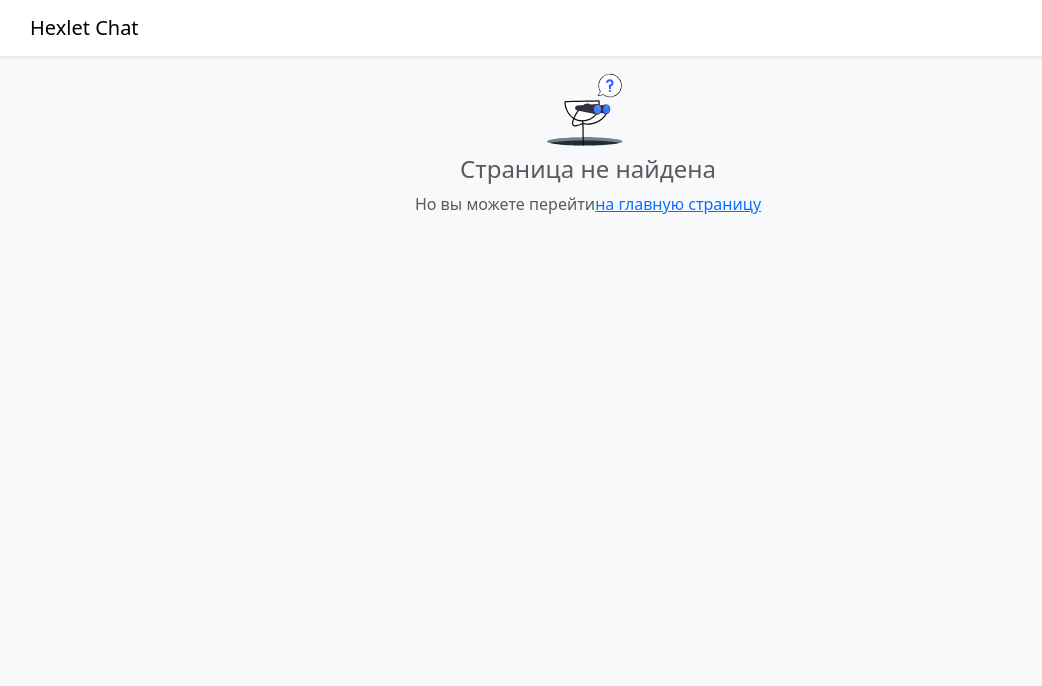
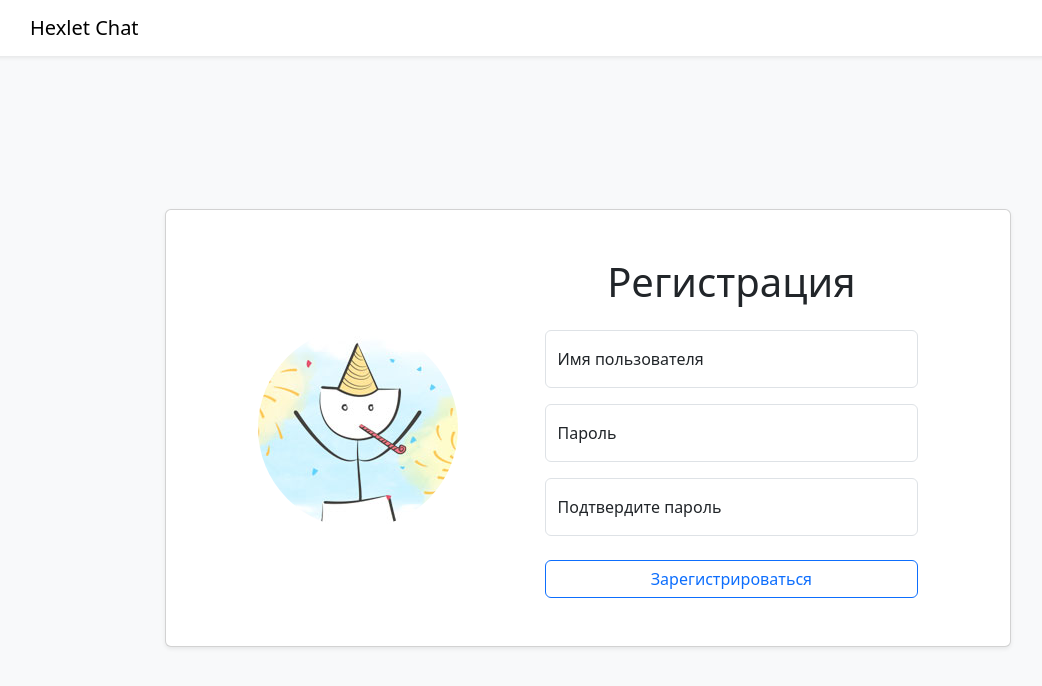
Before and after one commit to 21aLeX/frontend-project-12, a React (Create React App) app in the folder frontend/: page /signup in a window 1280 px wide. Shown: the top 686 px of the page, without its empty margins (52-1094 px from the left). Built offline with nearby package versions, Linux system fonts and the light colour scheme; no server answers.

Commit message:
seventh step

```diff
--- a/frontend/src/App.js
+++ b/frontend/src/App.js
@@ -15,6 +15,7 @@ import Login from './Components/Login.jsx';
 import AuthContext from './contexts/index.jsx';
 import Chat from './Components/Chat.jsx';
 import useAuth from './hooks/index.jsx';
+import Signup from './Components/Signup.jsx';
 
 const AuthProvider = ({ children }) => {
   const [loggedIn, setLoggedIn] = useState(false);
@@ -78,6 +79,7 @@ const App = () => (
         </Navbar>
         <Routes>
           <Route path="/login" element={<Login />} />
+          <Route path="/signup" element={<Signup />} />
           <Route
             path="/"
             element={(
--- a/frontend/src/Components/LoginForm.jsx
+++ b/frontend/src/Components/LoginForm.jsx
@@ -3,17 +3,13 @@ import { Form } from 'react-bootstrap';
 import {
   useEffect, useRef, useState,
 } from 'react';
-import { useLocation, useNavigate } from 'react-router-dom';
+import { useNavigate } from 'react-router-dom';
 import * as Yup from 'yup';
 import axios from 'axios';
+import { useTranslation } from 'react-i18next';
 import routes from '../hooks/routes.js';
 import useAuth from '../hooks/index.jsx';
 
-Yup.setLocale({
-  mixed: {
-    required: 'Заполните это поле.',
-  },
-});
 const signupSchema = Yup.object().shape({
   username: Yup.string()
     .required(),
@@ -42,6 +38,7 @@ const generateOnSubmit = (
   });
 
 const LoginForm = () => {
+  const { t, i18n } = useTranslation();
   const [status, setStatus] = useState(false);
   const navigate = useNavigate();
   const auth = useAuth();
@@ -55,7 +52,6 @@ const LoginForm = () => {
     validationSchema: signupSchema,
     onSubmit: generateOnSubmit(setStatus, auth, navigate),
   });
-  // window.localStorage.removeItem('userId');
   useEffect(() => {
     inputUserName.current.focus();
   }, []);
@@ -98,7 +94,7 @@ const LoginForm = () => {
           <Form.Label htmlFor="password">
             Пароль
           </Form.Label>
-          <div className="invalid-tooltip">Неверные имя пользователя или пароль</div>
+          <Form.Control.Feedback className="invalid-tooltip" tooltip>{t('invalidLoginPassword')}</Form.Control.Feedback>
         </div>
         <button
           type="submit"
--- /dev/null
+++ b/frontend/src/Components/Signup.jsx
@@ -0,0 +1,154 @@
+import { useFormik } from 'formik';
+import { io } from 'socket.io-client';
+import axios from 'axios';
+import * as Yup from 'yup';
+import { useRef, useState } from 'react';
+import { useNavigate } from 'react-router-dom';
+import { useTranslation } from 'react-i18next';
+import { Form } from 'react-bootstrap';
+import routes from '../hooks/routes.js';
+import useAuth from '../hooks/index.jsx';
+import image from '../signup.jpg';
+
+const generateOnSubmit = (
+  setStatusSignup,
+  auth,
+  navigate,
+) => ({ username, password }) => {
+  setStatusSignup(false);
+  axios
+    .post(routes.signupPath(), {
+      username,
+      password,
+    })
+    .then((response) => {
+      setStatusSignup(false);
+      const { data } = response;
+      auth.logIn();
+      navigate('/');
+      window.localStorage.setItem('userId', JSON.stringify(data));
+      window.localStorage.setItem('username', JSON.stringify(username));
+    })
+    .catch((error) => {
+      setStatusSignup(true);
+    });
+};
+
+const Signup = () => {
+  const { t, i18n } = useTranslation();
+  const [statusSignup, setStatusSignup] = useState(false);
+  const auth = useAuth();
+  const navigate = useNavigate();
+  const inputUserName = useRef();
+  const inputUserPassword = useRef();
+  const inputConfirmPassword = useRef();
+  const formik = useFormik({
+    validationSchema: Yup.object().shape({
+      username: Yup.string().min(3, t('minSize')).max(20, t('minSize'))
+        .required(t('onblur')),
+      password: Yup.string().min(6, t('minPass'))
+        .required(t('onblur')),
+      confirmPassword: Yup.string().oneOf([Yup.ref('password'), null], 'Пароли должны совпадать'),
+    }),
+    initialValues: {
+      username: '',
+      password: '',
+      confirmPassword: '',
+    },
+    initialErrors: {},
+    initialTouched: {},
+    onSubmit: generateOnSubmit(setStatusSignup, auth, navigate),
+  });
+  return (
+    <div className="row justify-content-center align-content-center h-100">
+      <div className="col-12 col-md-8 col-xxl-6">
+        <div className="card shadow-sm">
+          <div className="card-body d-flex flex-column flex-md-row justify-content-around align-items-center p-5">
+            <div>
+              <img src={image} className="rounded-circle" alt="Регистрация" />
+            </div>
+            <form className="w-50 form-group" onSubmit={formik.handleSubmit}>
+              <h1 className="text-center mb-4">
+                Регистрация
+              </h1>
+              <div className="form-floating mb-3">
+                <Form.Control
+                  ref={inputUserName}
+                  name="username"
+                  autoComplete="username"
+                  placeholder="От 3 до 20 символов"
+                  required
+                  id="username"
+                  className="form-control "
+                  isInvalid={(formik.errors.username && formik.touched.username) || statusSignup}
+                  onChange={formik.handleChange('username')}
+                  value={formik.values.username}
+                  onBlur={formik.handleBlur('username')}
+                />
+                <Form.Label className="form-label" htmlFor="username">Имя пользователя</Form.Label>
+                {(formik.errors.username && formik.touched.username) || statusSignup ? (
+                  <Form.Control.Feedback className="invalid-tooltip" tooltip>{formik.errors.username}</Form.Control.Feedback>
+                ) : null}
+              </div>
+              <div className="form-floating mb-3">
+                <Form.Control
+                  ref={inputUserPassword}
+                  placeholder="Не менее 6 символов"
+                  name="password"
+                  required
+                  autoComplete="new-password"
+                  type="password"
+                  id="password"
+                  className="form-control"
+                  isInvalid={(formik.errors.password && formik.touched.password) || statusSignup}
+                  onChange={formik.handleChange('password')}
+                  value={formik.values.password}
+                  onBlur={formik.handleBlur('password')}
+                />
+                <Form.Label className="form-label" htmlFor="password">
+                  Пароль
+                </Form.Label>
+                {(formik.errors.password && formik.touched.password) || statusSignup ? (
+                  <Form.Control.Feedback className="invalid-tooltip" tooltip>{formik.errors.password}</Form.Control.Feedback>
+                ) : null}
+              </div>
+              <div className="form-floating mb-4">
+                <Form.Control
+                  ref={inputConfirmPassword}
+                  placeholder="Пароли должны совпадать"
+                  required
+                  name="confirmPassword"
+                  autoComplete="new-password"
+                  type="password"
+                  id="confirmPassword"
+                  className="form-control"
+                  isInvalid={
+                    (formik.errors.confirmPassword && formik.touched.confirmPassword)
+                    || statusSignup
+                  }
+                  onChange={formik.handleChange('confirmPassword')}
+                  value={formik.values.confirmPassword}
+                  onBlur={formik.handleBlur('confirmPassword')}
+                />
+                <div className="invalid-tooltip" />
+                {statusSignup ? (
+                  <Form.Control.Feedback className="invalid-tooltip" tooltip>{t('userExists')}</Form.Control.Feedback>
+                ) : null}
+                <Form.Label className="form-label" htmlFor="confirmPassword">
+                  Подтвердите пароль
+                </Form.Label>
+                {formik.errors.confirmPassword && formik.touched.confirmPassword ? (
+                  <Form.Control.Feedback className="invalid-tooltip" tooltip>{formik.errors.confirmPassword}</Form.Control.Feedback>
+                ) : null}
+              </div>
+              <button type="submit" className="w-100 btn btn-outline-primary">
+                Зарегистрироваться
+              </button>
+            </form>
+          </div>
+        </div>
+      </div>
+    </div>
+  );
+};
+export default Signup;
--- a/frontend/src/hooks/routes.js
+++ b/frontend/src/hooks/routes.js
@@ -2,6 +2,7 @@ const apiPath = 'http://localhost:5001/api/v1';
 
 const objPath = {
   loginPath: () => [apiPath, 'login'].join('/'),
+  signupPath: () => [apiPath, 'signup'].join('/'),
   usersPath: () => [apiPath, 'data'].join('/'),
 };
 
--- a/frontend/src/locales/index.js
+++ b/frontend/src/locales/index.js
@@ -1,3 +1,4 @@
 import ru from './ru.js';
 
-export default { ru };
+const locales = { ru };
+export default locales;
--- a/frontend/src/locales/ru.js
+++ b/frontend/src/locales/ru.js
@@ -3,25 +3,13 @@ const ru = {
     languages: {
       ru: 'Русский',
     },
-    interface: {
-      rssAggregator: 'RSS агрегатор',
-      start: 'Начните читать RSS сегодня! Это легко, это красиво.',
-      example: 'Пример: https://ru.hexlet.io/lessons.rss',
-      link: 'Ссылка RSS',
-      add: 'Добавить',
-    },
     include: 'Должно быть уникальным',
     minSize: 'От 3 до 20 символов',
-    rss: 'Ресурс не содержит валидный RSS',
-    valid: 'RSS успешно загружен',
-    network: 'Ошибка сети',
-    required: 'Не должно быть пустым',
+    minPass: 'Не менее 6 символов',
+    onblur: 'Обязательное поле',
+    userExists: 'Такой пользователь уже существует',
+    invalidLoginPassword: 'Неверные имя пользователя или пароль',
     initialization: '',
-    posts: 'Посты',
-    fids: 'Фиды',
-    view: 'Просмотр',
-    modalRead: 'Читать полностью',
-    modalClose: 'Закрыть',
   },
 };
 export default ru;
--- a/frontend/src/modals/Add.jsx
+++ b/frontend/src/modals/Add.jsx
@@ -1,6 +1,6 @@
 import React, { useEffect, useRef, useState } from 'react';
-import _ from 'lodash';
 import { useFormik } from 'formik';
+import * as Yup from 'yup';
 import { Modal, Form } from 'react-bootstrap';
 import { io } from 'socket.io-client';
 import { useDispatch, useSelector } from 'react-redux';
@@ -8,101 +8,79 @@ import { useTranslation } from 'react-i18next';
 import { addChannel, setCurrentChannelId } from '../slices/slice';
 
 const socket = io('ws://localhost:5001');
-// const generateOnSubmit = ({ setItems, onHide }, setStatus, dataChat) => async ({ body }) => {
-//   const { channels } = dataChat;
-//   const isIncludes = channels.filter(({ name }) => name === body).length > 0;
-//   console.log(channels.filter(({ name }) => name === body).length);
-//   if (body.length < 3) {
-//     setStatus('minSize');
-//   } else if (isIncludes) {
-//     setStatus('include');
-//   } else if (!isIncludes) {
-//     try {
-//       const channel = { name: body, removable: true };
-//       await socket.emit('newChannel', channel);
-//       // setItems((items) => {
-//       //   items.push(item);
-//       // });
-//       onHide();
-//     } catch (err) {
-//       console.log(err);
-//     }
-//   }
-// };
-
 const Add = (props) => {
-  const [status, setStatus] = useState('');
+  const [statusButton, setStatusButton] = useState(false);
   const { t, i18n } = useTranslation();
+  const inputRef = useRef();
   const { onHide } = props;
   const dataChat = useSelector((state) => state.data.data);
   const { channels } = dataChat;
   const dispatch = useDispatch();
   const formik = useFormik({
+    validationSchema: Yup.object().shape({
+      body: Yup.string().required(t('onblur')).min(3, t('minSize')).max(20, t('minSize')),
+    }),
     initialValues: {
       body: '',
     },
+    initialErrors: {},
+    initialTouched: {},
     onSubmit: async ({ body }, { resetForm }) => {
+      setStatusButton(true);
       try {
         const isIncludes = channels.filter(({ name }) => name === body).length > 0;
-        if (body.length < 3) {
-          setStatus('minSize');
-        } else if (isIncludes) {
-          setStatus('include');
+        // ума не приложу как по другому реализовать(
+        if (isIncludes) {
+          formik.errors.body = t('include');
         } else if (!isIncludes) {
           socket.emit('newChannel', { name: body, removable: true }, ({ status: s, data }) => {
           });
           resetForm({ body: '' });
           onHide();
         }
+        setStatusButton(false);
       } catch (error) {
         console.log(error);
       }
     },
   });
-  const inputRef = useRef();
   useEffect(() => {
     inputRef.current.focus();
     socket.off('newChannel');
     socket.on('newChannel', (channel) => {
       console.log('socket');
       dispatch(setCurrentChannelId(channel.id));
-      // console.log(s);
-      console.log(channel);
       dispatch(addChannel(channel));
     });
   });
 
   return (
-    <Modal show>
+    <Modal show centered onHide={onHide}>
       <Modal.Header closeButton onHide={onHide}>
         <Modal.Title>Добавить канал</Modal.Title>
       </Modal.Header>
 
       <Modal.Body>
         <form onSubmit={formik.handleSubmit}>
-          <Form.Group>
           <div>
             <Form.Control
-                required
               ref={inputRef}
-                onChange={formik.handleChange}
-                onBlur={formik.handleBlur}
+              onChange={formik.handleChange('body')}
               value={formik.values.body}
               data-testid="input-body"
               name="body"
-                isInvalid={
-                  status !== ''
-                }
+              isInvalid={formik.errors.body && formik.touched.body}
             />
             <Form.Label htmlFor="body" className="visually-hidden">
               Имя канала
             </Form.Label>
-              <div className="invalid-feedback">{t(status)}</div>
+            {formik.errors.body && formik.touched.body ? (
+              <Form.Control.Feedback className="invalid-feedback">{formik.errors.body}</Form.Control.Feedback>
+            ) : null}
           </div>
-          </Form.Group>
           <div className="d-flex justify-content-end mt-2">
             <button onClick={onHide} type="button" className="btn btn-secondary me-2" data-dismiss="modal">Отменить</button>
-            <input type="submit" className="btn btn-primary" value="Отправить" />
+            <input disabled={statusButton} type="submit" className="btn btn-primary" value="Отправить" />
           </div>
         </form>
       </Modal.Body>
--- a/frontend/src/modals/Modal.jsx
+++ b/frontend/src/modals/Modal.jsx
@@ -32,7 +32,7 @@ const renderModal = ({ modalInfo, hideModal, setItems }) => {
   }
 
   const Component = getModal(modalInfo.type);
-  return <Component modalInfo={modalInfo} setItems={setItems} onHide={hideModal} />;
+  return <Component className="modal-dialog-centered" modalInfo={modalInfo} setItems={setItems} onHide={hideModal} />;
 };
 
 const Modal = (props) => {
--- a/frontend/src/modals/Remove.jsx
+++ b/frontend/src/modals/Remove.jsx
@@ -1,30 +1,28 @@
-import React, { useEffect } from 'react';
+import React, { useEffect, useState } from 'react';
 import { Modal, FormGroup } from 'react-bootstrap';
 import { useDispatch, useSelector } from 'react-redux';
 import { io } from 'socket.io-client';
 import { removeChannel, setCurrentChannelId } from '../slices/slice';
 
 const socket = io('ws://localhost:5001');
-const generateOnSubmit = ({ onHide }, { id }) => (e) => {
+const generateOnSubmit = ({ onHide }, { id }, setStatusButton) => (e) => {
   e.preventDefault();
-  socket.emit('removeChannel', { id }, ({ status: s, data }) => {
-    // console.log(s);
-  });
-  // setItems((items) => items.filter((i) => i.id !== modalInfo.item.id));
+  setStatusButton(true);
+  socket.emit('removeChannel', { id });
+  setStatusButton(false);
   onHide();
 };
 
 const Remove = (props) => {
+  const [statusButton, setStatusButton] = useState(false);
   const { modalInfo: { item } } = props;
   const dataChat = useSelector((state) => state.data.data);
-  // console.log(item);
   const { onHide } = props;
   const dispatch = useDispatch();
-  const onSubmit = generateOnSubmit(props, item);
+  const onSubmit = generateOnSubmit(props, item, setStatusButton);
   useEffect(() => {
     socket.off('removeChannel');
     socket.on('removeChannel', (channel) => {
-      // console.log(channel.id);
       dispatch(removeChannel(channel.id));
       if (channel.id === dataChat.currentChannelId) {
         dispatch(setCurrentChannelId(1));
@@ -32,7 +30,7 @@ const Remove = (props) => {
     });
   });
   return (
-    <Modal show>
+    <Modal show centered onHide={onHide}>
       <Modal.Header closeButton onHide={onHide}>
         <Modal.Title>Удалить канал</Modal.Title>
       </Modal.Header>
@@ -43,7 +41,7 @@ const Remove = (props) => {
           <FormGroup>
             <div className="d-flex justify-content-end mt-2">
               <button onClick={onHide} type="button" className="btn btn-secondary me-2" data-dismiss="modal">Отменить</button>
-              <input type="submit" className="btn btn-danger" value="Удалить" />
+              <input disabled={statusButton} type="submit" className="btn btn-danger" value="Удалить" />
             </div>
           </FormGroup>
         </form>
@@ -53,4 +51,3 @@ const Remove = (props) => {
 };
 
 export default Remove;
-// END
--- a/frontend/src/modals/Rename.jsx
+++ b/frontend/src/modals/Rename.jsx
@@ -1,89 +1,86 @@
 import React, { useEffect, useRef, useState } from 'react';
 import { useFormik } from 'formik';
-import { Modal, FormGroup, FormControl } from 'react-bootstrap';
+import * as Yup from 'yup';
+import { Modal, Form } from 'react-bootstrap';
 import { io } from 'socket.io-client';
 import { useDispatch, useSelector } from 'react-redux';
 import { useTranslation } from 'react-i18next';
 import { renameChannel } from '../slices/slice';
 
 const socket = io('ws://localhost:5001');
-const generateOnSubmit = (onHide, channels, setStatus) => ({ name, id }) => {
-  // setItems((items) => {
-  try {
-    const isIncludes = channels.filter(({ name: n }) => name === n).length > 0;
-    console.log(isIncludes);
-    if (name.length < 3) {
-      setStatus('minSize');
-    } else if (isIncludes) {
-      setStatus('include');
-    } else if (!isIncludes) {
-      socket.emit('renameChannel', { id, name }, ({ status: s, data }) => {
-        // console.log(s);
-      });
-      onHide();
-    }
-  } catch (error) {
-    console.log(error);
-  }
-  //   const item = items.find((i) => i.id === modalInfo.item.id);
-  //   item.body = values.body;
-  // });
-  // onHide();
-};
 
 const Rename = (props) => {
-  const [status, setStatus] = useState('');
-  // console.log(props);
+  const [statusButton, setStatusButton] = useState(false);
   const dispatch = useDispatch();
+  const inputRef = useRef();
   const dataChat = useSelector((state) => state.data.data);
   const { channels } = dataChat;
   const { onHide, modalInfo } = props;
   const { t, i18n } = useTranslation();
   const { item } = modalInfo;
   const formik = useFormik({
+    validationSchema: Yup.object().shape({
+      name: Yup.string().required(t('onblur')).min(3, t('minSize')).max(20, t('minSize')),
+    }),
     initialValues: {
       name: item.name,
       id: item.id,
     },
-    onSubmit: generateOnSubmit(onHide, channels, setStatus),
+    initialErrors: {},
+    initialTouched: {},
+    onSubmit: async ({ name, id }) => {
+      setStatusButton(true);
+      try {
+        const isIncludes = channels.filter(({ name: n }) => name === n).length > 0;
+        if (isIncludes) {
+          formik.errors.name = t('include');
+        } else if (!isIncludes) {
+          socket.emit('renameChannel', { id, name });
+          onHide();
+        }
+        setStatusButton(false);
+      } catch (error) {
+        console.log(error);
+      }
+    },
   });
-  const inputRef = useRef();
   useEffect(() => {
     inputRef.current.select();
     socket.off('renameChannel');
     socket.on('renameChannel', (channel) => {
-      // console.log('socket');
-      // dispatch(setCurrentChannelId(channel.id));
-      // console.log(s);
-      console.log(channel);
       dispatch(renameChannel(channel));
     });
   }, []);
 
   return (
-    <Modal show>
+    <Modal show centered onHide={onHide}>
       <Modal.Header closeButton onHide={onHide}>
         <Modal.Title>Rename</Modal.Title>
       </Modal.Header>
 
       <Modal.Body>
         <form onSubmit={formik.handleSubmit}>
-          <FormGroup>
-            <FormControl
-              required
+          <div>
+            <Form.Control
               ref={inputRef}
-              onChange={formik.handleChange}
-              onBlur={formik.handleBlur}
+              onChange={formik.handleChange('name')}
               value={formik.values.name}
-              data-testid="input-body"
+              data-testid="input-name"
               name="name"
-              isInvalid={
-                status !== ''
-              }
+              id="name"
+              isInvalid={formik.errors.name && formik.touched.name}
             />
-            <div className="invalid-feedback">{t(status)}</div>
-          </FormGroup>
-          <input type="submit" className="btn btn-primary mt-2" value="submit" />
+            <Form.Label htmlFor="name" className="visually-hidden">
+              Имя канала
+            </Form.Label>
+            {formik.errors.name && formik.touched.name ? (
+              <Form.Control.Feedback className="invalid-feedback">{formik.errors.name}</Form.Control.Feedback>
+            ) : null}
+          </div>
+          <div className="d-flex justify-content-end mt-2">
+            <button onClick={onHide} type="button" className="btn btn-secondary me-2" data-dismiss="modal">Отменить</button>
+            <input disabled={statusButton} type="submit" className="btn btn-primary" value="Отправить" />
+          </div>
         </form>
       </Modal.Body>
     </Modal>
@@ -91,4 +88,3 @@ const Rename = (props) => {
 };
 
 export default Rename;
-// END
--- a/frontend/src/modals/index.js
+++ b/frontend/src/modals/index.js
@@ -8,4 +8,5 @@ const modals = {
   renaming: Rename,
 };
 
-export default (modalName) => modals[modalName];
+const selectModal = (modalName) => modals[modalName];
+export default selectModal;
```
Also changed, not shown: frontend/src/Components/Chat.jsx (+2 -12 lines), frontend/src/signup.jpg (added). Lines whose indentation alone changed are shown as unchanged.
